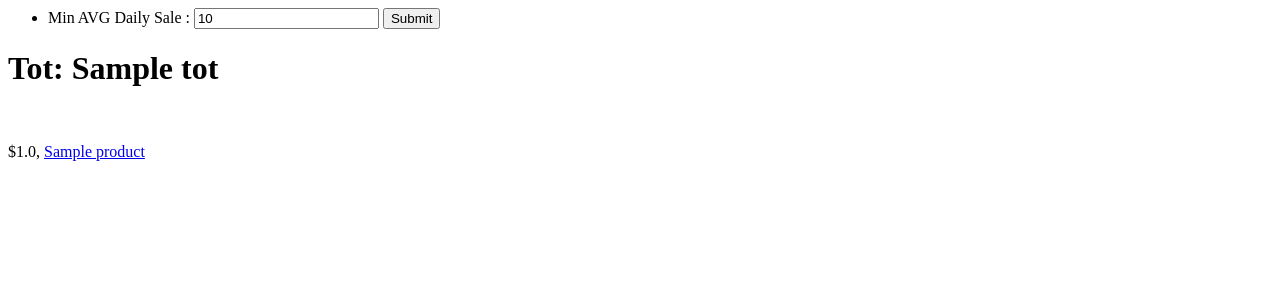
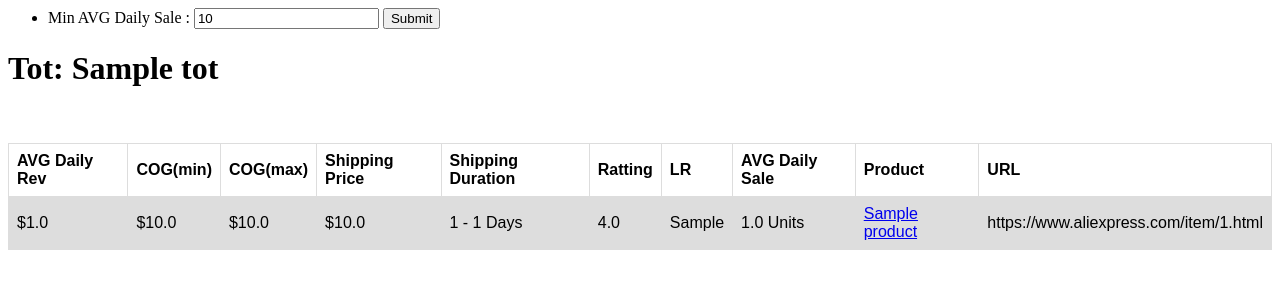
Before and after one commit to henokali1/AES, a Django app: template pages/templates/pages/most-profitable.html in a window 1280 px wide. Shown: the top 300 px of the page. Run offline with Django 3.2, Linux system fonts and the light colour scheme; tables that the repository leaves empty hold one stand-in row (values such as "Sample post"); the template is opened without the code that fills it: values that come from a table or form of the project are taken from there, most other values are stand-ins (such as "Sample title", 1, 10 or a date in 2020).

Commit message:
List view in table

```diff
--- a/AliExpressScraper/settings.py
+++ b/AliExpressScraper/settings.py
@@ -37,6 +37,7 @@ INSTALLED_APPS = [
     'django.contrib.sessions',
     'django.contrib.messages',
     'django.contrib.staticfiles',
+    'django.contrib.humanize',
     'pages',
 ]
 
--- a/pages/templates/pages/most-profitable.html
+++ b/pages/templates/pages/most-profitable.html
@@ -1,5 +1,23 @@
-  <html>
+{% load humanize %}
+<html>
   <head>
+    <style>
+      table {
+        font-family: arial, sans-serif;
+        border-collapse: collapse;
+        width: 100%;
+      }
+
+      td, th {
+        border: 1px solid #dddddd;
+        text-align: left;
+        padding: 8px;
+      }
+
+      tr:nth-child(even) {
+        background-color: #dddddd;
+      }
+    </style>
   </head>
   <body>
     <form method="post">
@@ -12,9 +30,34 @@
       </ul>
       <h1>Tot: {{ tot }}</h1>
       <br>
+    </form>
+    <table>
+      <tr>
+        <th>AVG Daily Rev</th>
+        <th>COG(min)</th>
+        <th>COG(max)</th>
+        <th>Shipping Price</th>
+        <th>Shipping Duration</th>
+        <th>Ratting</th>
+        <th>LR</th>
+        <th>AVG Daily Sale</th>
+        <th>Product</th>
+        <th>URL</th>
+      </tr>
       {% for product in products %}
-      <p>${{product.nums}}, <a href="https://www.aliexpress.com/item/{{product.productId}}.html" target="_blank">{{product.productTitle}}</a></p>
-      {% endfor %}
-    </form>
+      <tr>
+        <td>${{product.nums|intcomma}}</td>
+        <td>${{product.minPrice}}</td>
+        <td>${{product.maxPrice}}</td>
+        <td>${{product.shippingPrice}}</td>
+        <td>{{product.estimatedDeliveryDayMin}} - {{product.estimatedDeliveryDayMax}} Days</td>
+        <td>{{product.rating}}</td>
+        <td>{{product.logisticsReliability}}</td>
+        <td>{{product.avgDailySale}} Units</td>
+        <td><a href="https://www.aliexpress.com/item/{{product.productId}}.html" target="_blank">{{product.productTitle}}</a></td>
+        <td>https://www.aliexpress.com/item/{{product.productId}}.html</td>
+      </tr>
+        {% endfor %}
+    </table>
   </body>
 </html>
```
Also changed, not shown: pages/templates/pages/daily-sales-filter.html (+52 -5 lines), pages/templates/pages/product-filter.html (+51 -5 lines).
